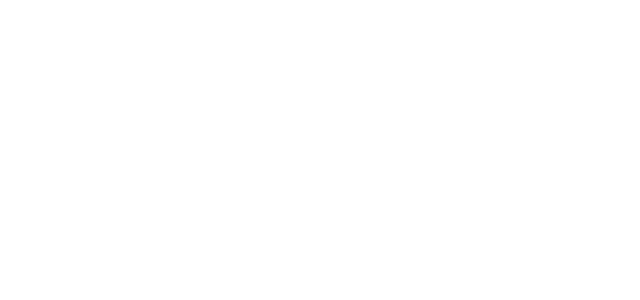
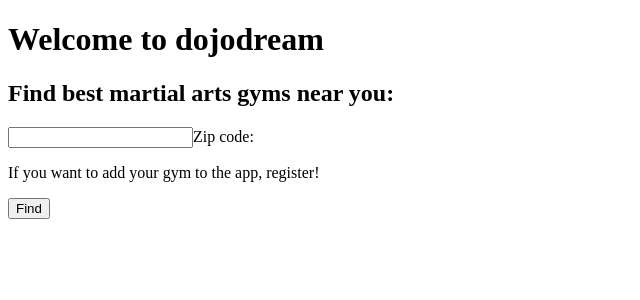
Before and after one commit to serge-yegorian/dojodream-client, a React (Create React App) app: page / in a window 1280 px wide. Shown: the top 300 px of the page, without its empty margins (0-640 px from the left). Built offline with nearby package versions, Linux system fonts and the light colour scheme.

Commit message:
create useContext for zipcode, finish main page structure

```diff
--- a/src/App.js
+++ b/src/App.js
@@ -1,14 +1,25 @@
 import './App.scss';
 import { BrowserRouter, Routes, Route } from 'react-router-dom';
+import { createContext, useState } from 'react';
 import Main from './pages/Main/Main.js'
+import Gyms from './pages/Gyms/Gyms';
+
+export const ZipContext = createContext();
+
 
 function App() {
+
+  const [zip, setZip] = useState('null')
+
   return (
-    <BrowserRouter>
-      <Routes>
-        <Route path='/' element={<Main/>}/>
-      </Routes>
-    </BrowserRouter>
+    <ZipContext.Provider value={{zip, setZip}}>
+      <BrowserRouter>
+        <Routes>
+          <Route path='/' element={<Main/>}/>
+          <Route path='/gyms' element={<Gyms/>}/>
+        </Routes>
+      </BrowserRouter>
+    </ZipContext.Provider>
   );
 }
 
--- a/src/pages/Gyms/Gyms.js
+++ b/src/pages/Gyms/Gyms.js
@@ -0,0 +1,13 @@
+import { useContext } from 'react';
+import { ZipContext } from '../../App';
+import './Gyms.scss'
+const Gyms = () => {
+    const {zip, setZip} = useContext(ZipContext)
+    return (
+        <section className='gyms'>
+
+        </section>
+    );
+}
+
+export default Gyms;
--- a/src/pages/Main/Main.js
+++ b/src/pages/Main/Main.js
@@ -1,9 +1,38 @@
 import './Main.scss';
+import { useContext } from 'react';
+import { ZipContext } from '../../App'
+import { useNavigate } from 'react-router-dom';
+
 const Main = () => {
+
+    const {zip, setZip} = useContext(ZipContext)
+    const navigate = useNavigate();
+
+    const changeZip = (e) => {
+        setZip(e.target.value);
+        e.preventDefault()
+    }
+
+    const ctaSubmit = (e) => {
+        e.preventDefault();
+        navigate("/gyms")
+    }
+
     return (
-        <section className='main'>
-
-        </section>
+            <form className='main' onSubmit={ctaSubmit}>
+                <header className='main__header'>
+                    <h1 className='main__title'>Welcome to dojodream</h1>
+                    <h2 className='main__heading'>Find best martial arts gyms near you:</h2>
+                    <div className='main__input-div'>
+                        <input onChange={changeZip} type="text" minLength="5" maxLength="5" name='zip' id='zip'/>
+                        <label htmlFor="zip">Zip code:</label>
+                    </div>
+                </header>
+                <footer className='main__footer'>
+                    <p className='main__description'>If you want to add your gym to the app, register!</p>
+                    <button className='main__cta'>Find</button>
+                </footer>
+            </form>
     )
 }
 
```
Also changed, not shown: src/components/GymCard/GymCard.js (added), src/components/GymCard/GymCards.scss (added), 1 other file (tests, documents, lock files or other folders).
